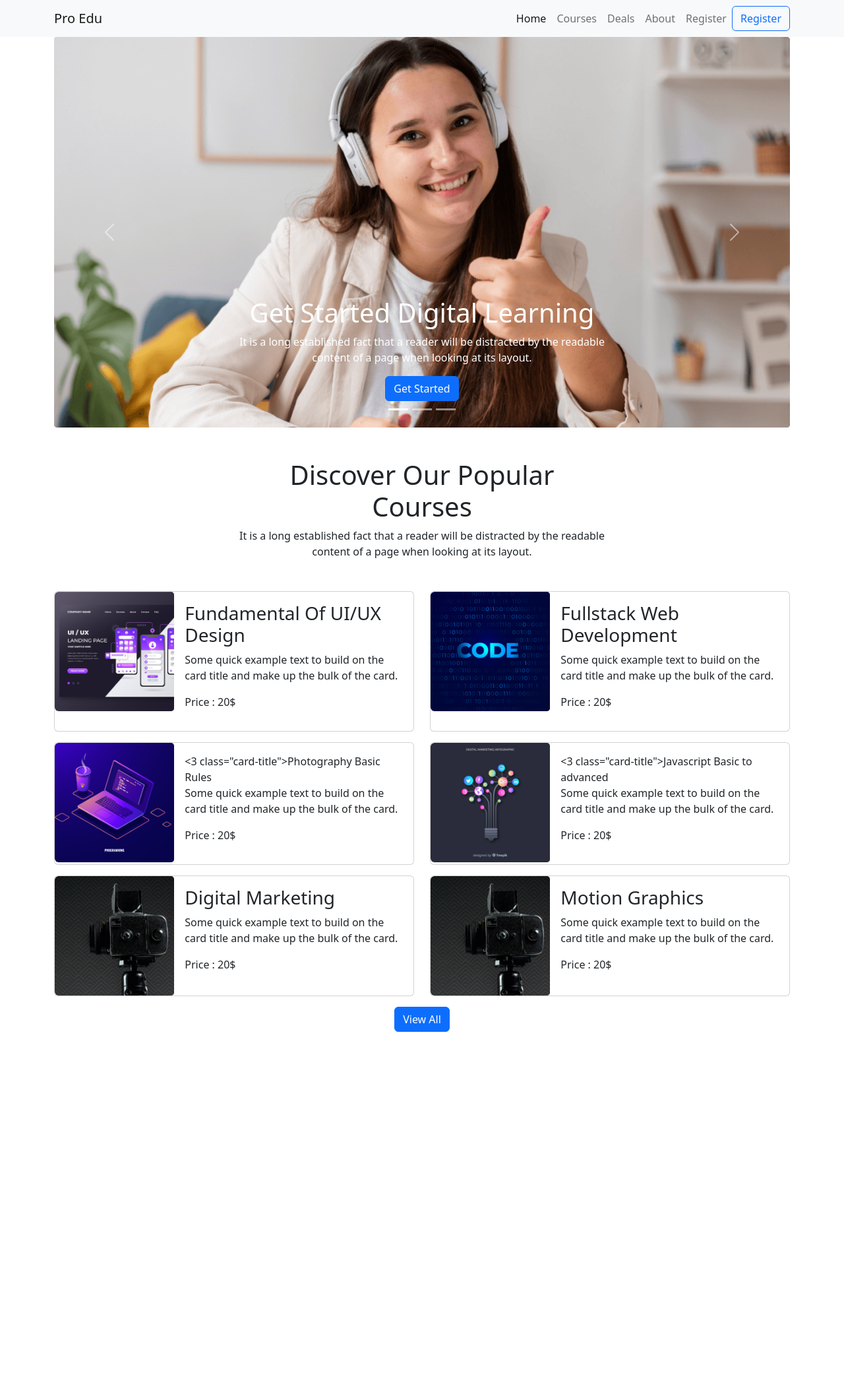
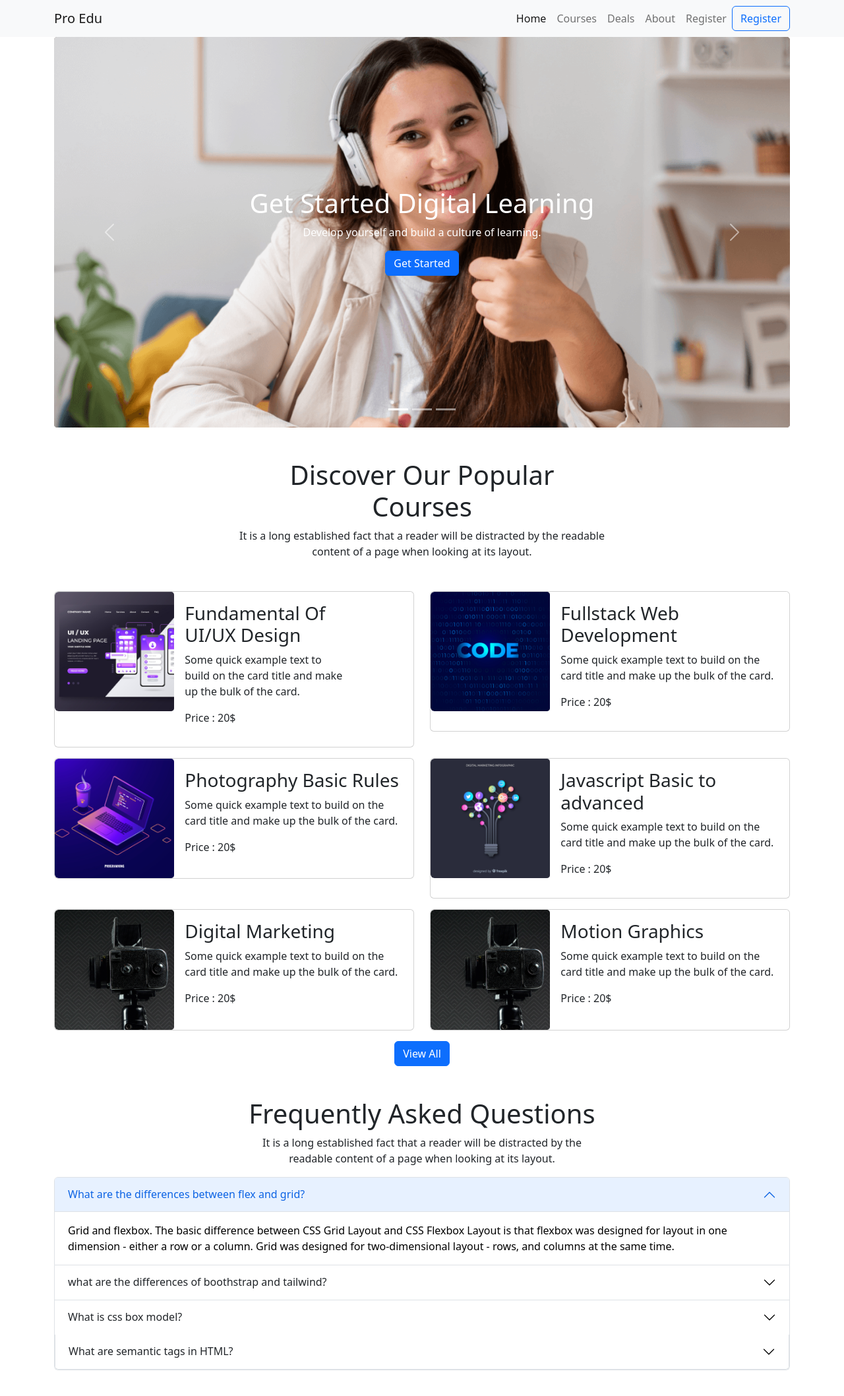
Before and after one commit to Md-Ashraful-Islam13/assignment-3, a plain HTML site: page index.html in a window 1280 px wide. Shown: the whole page at 66% size. Before the commit the page ends 1612 px from the top, so only its background shows below. Drawn offline with nearby package versions, Linux system fonts and the light colour scheme.

Commit message:
accordion hasbeen done

```diff
--- /dev/null
+++ b/css/style.css
@@ -0,0 +1,19 @@
+.carousel {
+    max-height: 600px;
+    overflow: hidden;
+  }
+  .carousel-item img {
+    min-width: 100%;
+    height: auto;
+}
+.carousel-inner > .carousel-item {
+    position: relative;
+    max-height: 600px;
+}
+
+.carousel-caption {
+    position: absolute;
+    top: 50%;
+    transform: translateY(-50%);
+    margin-bottom: 100px;
+}
--- a/index.html
+++ b/index.html
@@ -8,6 +8,7 @@
   <link rel="icon" type="image/x-icon" href="images/icon.png">
   <link href="https://cdn.jsdelivr.net/npm/bootstrap@5.2.0/dist/css/bootstrap.min.css" rel="stylesheet"
     integrity="sha384-gH2yIJqKdNHPEq0n4Mqa/HGKIhSkIHeL5AyhkYV8i59U5AR6csBvApHHNl/vI1Bx" crossorigin="anonymous">
+    <link rel="stylesheet" href="css/style.css">
 </head>
 
 <body>
@@ -56,30 +57,25 @@
         <div class="carousel-inner">
           <div class="image carousel-item active">
             <img src="images/cover/cover-1.png" class="d-block w-100" alt="...">
-            <div class="w-50 m-auto carousel-caption d-md-block">
-              <div class="w-100">
-                <h1>Get Started Digital Learning</h1>
-                <p>It is a long established fact that a reader will be distracted by the readable content of a page when
-                  looking at its layout.</p>
-                <button type="button" class="btn btn-primary">Get Started</button>
-              </div>
+            <div class="carousel-caption">
+              <h1 class="sm-fs-2">Get Started Digital Learning</h1>
+              <p class="sm-fs-1">Develop yourself and build a culture of learning.</p>
+              <button type="button" class="btn btn-primary">Get Started</button>
+            </div>
+          </div>
+          <div class="carousel-item">
+            <img src="images/cover/cover-2.jpg" class="d-block w-100" alt="...">
+            <div class="carousel-caption">
+              <h1 class="sm-fs-2">Get Started Digital Learning</h1>
+              <p class="sm-fs-1">Develop yourself and build a culture of learning.</p>
+              <button type="button" class="btn btn-primary">Get Started</button>
             </div>
           </div>
           <div class="carousel-item">
             <img src="images/cover/cover-3.jpg" class="d-block w-100" alt="...">
-            <div class="w-50 mx-auto carousel-caption  d-md-block">
-              <h1>Get Started Digital Learning</h1>
-              <p>It is a long established fact that a reader will be distracted by the readable content of a page when
-                looking at its layout.</p>
-              <button type="button" class="btn btn-primary">Get Started</button>
-            </div>
-          </div>
-          <div class="carousel-item">
-            <img src="images/cover/cover-1.png" class="d-block w-100" alt="...">
-            <div class="w-50 mx-auto carousel-caption d-md-block">
-              <h1>Get Started Digital Learning</h1>
-              <p>It is a long established fact that a reader will be distracted by the readable content of a page when
-                looking at its layout.</p>
+            <div class="carousel-caption">
+              <h1 class="sm-fs-2">Get Started Digital Learning</h1>
+              <p class="sm-fs-1">Develop yourself and build a culture of learning.</p>
               <button type="button" class="btn btn-primary">Get Started</button>
             </div>
           </div>
@@ -98,9 +94,8 @@
     </div>
     <!-- slider-end -->
   </header>
-  <!-- discover-section -->
-  <section class="discover">
-    <div class="container">
+  <!-- discover-section-start -->
+  <section class="discover container mb-5">
       <div class="discover-title my-5 w-50 text-center mx-auto">
         <h1>Discover Our Popular Courses</h1>
         <p>It is a long established fact that a reader will be distracted by the readable content of a page when looking
@@ -108,13 +103,13 @@
       </div>
       <!-- cards -->
       <div class="row">
-        <div class="col col-lg-6 col-md-12 col-sm-12 col-12">
-          <div class="card mb-3">
-            <div class="row g-0">
-              <div class="col-md-4">
+        <div class="col col-lg-6 col-md-12 col-sm-12 col-6 col-12">
+          <div class="card d-sm-flex   mb-3">
+            <div class="row g-0 sm-vr">
+              <div class="col-md-4 col-sm-12 col-sm-text-center  ">
                 <img src="images/course/course-1.png" class="img-fluid rounded-start" alt="...">
               </div>
-              <div class="col-md-8">
+              <div class="col-md-6 col-sm-12">
                 <div class="card-body">
                   <h3 class="card-title">Fundamental Of UI/UX Design</h3>
                   <p class="card-text">Some quick example text to build on the card title and make up the bulk of the
@@ -128,10 +123,10 @@
         <div class="col col-lg-6 col-md-12 col-sm-12 col-12">
           <div class="card mb-3">
             <div class="row g-0">
-              <div class="col-md-4">
+              <div class="col-md-4 col-sm-12">
                 <img src="images/course/course-2.png" class="img-fluid rounded-start" alt="...">
               </div>
-              <div class="col-md-8">
+              <div class="col-md-8 col-sm-12">
                 <div class="card-body">
                   <h3 class="card-title">Fullstack Web Development</h3>
                   <p class="card-text">Some quick example text to build on the card title and make up the bulk of the
@@ -145,12 +140,12 @@
         <div class="col col-lg-6 col-md-12 col-sm-12 col-12">
           <div class="card mb-3">
             <div class="row g-0">
-              <div class="col-md-4">
+              <div class="col-md-4 col-sm-12">
                 <img src="images/course/course-3.png" class="img-fluid rounded-start" alt="...">
               </div>
-              <div class="col-md-8">
+              <div class="col-md-8 col-sm-12">
                 <div class="card-body">
-                  <3 class="card-title">Photography Basic Rules</3>
+                  <h3 class="card-title">Photography Basic Rules</h3>
                   <p class="card-text">Some quick example text to build on the card title and make up the bulk of the
                     card.</p>
                   <p>Price : 20$</p>
@@ -159,15 +154,15 @@
             </div>
           </div>
         </div>
-        <div class="col col-lg-6 col-md-12 col-sm-12 col-12">
+        <div class="col-lg-6 col-md-12 col-sm-12 col-12">
           <div class="card mb-3">
             <div class="row g-0">
-              <div class="col-md-4">
+              <div class="col-md-4 col-sm-12">
                 <img src="images/course/course-4.png" class="img-fluid rounded-start" alt="...">
               </div>
-              <div class="col-md-8">
+              <div class="col-md-8 col-sm-12">
                 <div class="card-body">
-                  <3 class="card-title">Javascript Basic to advanced</3>
+                  <h3 class="card-title">Javascript Basic to advanced</h3>
                   <p class="card-text">Some quick example text to build on the card title and make up the bulk of the
                     card.</p>
                   <p>Price : 20$</p>
@@ -176,13 +171,13 @@
             </div>
           </div>
         </div>
-        <div class="col col-lg-6 col-md-12 col-sm-12 col-12">
+        <div class="col-lg-6 col-md-12 col-sm-12 col-12">
           <div class="card mb-3">
             <div class="row g-0">
-              <div class="col-md-4">
+              <div class="col-md-4 col-sm-12">
                 <img src="images/course/course-5.png" class="img-fluid rounded-start" alt="...">
               </div>
-              <div class="col-md-8">
+              <div class="col-md-8 col-sm-12">
                 <div class="card-body">
                   <h3 class="card-title">Digital Marketing</h3>
                   <p class="card-text">Some quick example text to build on the card title and make up the bulk of the
@@ -193,13 +188,13 @@
             </div>
           </div>
         </div>
-        <div class="col col-lg-6 col-md-12 col-sm-12 col-12">
+        <div class="col-lg-6 col-md-12 col-sm-12 col-12">
           <div class="card mb-3">
             <div class="row g-0">
-              <div class="col-md-4">
+              <div class="col-md-4 col-sm-12">
                 <img src="images/course/course-5.png" class="img-fluid rounded-start" alt="...">
               </div>
-              <div class="col-md-8">
+              <div class="col-md-8 col-sm-12">
                 <div class="card-body">
                   <h3 class="card-title">Motion Graphics</h3>
                   <p class="card-text">Some quick example text to build on the card title and make up the bulk of the
@@ -211,12 +206,71 @@
           </div>
         </div>
       </div>
-    </div>
+
     <div class="container d-flex justify-content-center mb-5">
       <button type="button" class="btn btn-primary">View All</button>
     </div>
   </section>
   <!-- discover-section-end -->
+  <!-- asked-question-section- start-->
+
+  <section class="asked-question container my-5 ">
+    <div class="row w-50 text-center m-auto">
+          <div class="col-12">
+            <h1>Frequently Asked Questions</h1>
+            <p>It is a long established fact that a reader will be distracted by the readable content of a page when looking at its layout.</p>
+          </div>
+    </div>
+    <div class="accordion" id="accordionExample">
+      <div class="accordion-item">
+        <h2 class="accordion-header" id="headingOne">
+          <button class="accordion-button" type="button" data-bs-toggle="collapse" data-bs-target="#collapseOne" aria-expanded="true" aria-controls="collapseOne">
+            What are the differences between flex and grid?          </button>
+        </h2>
+        <div id="collapseOne" class="accordion-collapse collapse show" aria-labelledby="headingOne" data-bs-parent="#accordionExample">
+          <div class="accordion-body">
+            Grid and flexbox. The basic difference between CSS Grid Layout and CSS Flexbox Layout is that flexbox was designed for layout in one dimension - either a row or a column. Grid was designed for two-dimensional layout - rows, and columns at the same time.
+          </div>
+        </div>
+      </div>
+      <div class="accordion-item">
+        <h2 class="accordion-header" id="headingTwo">
+          <button class="accordion-button collapsed" type="button" data-bs-toggle="collapse" data-bs-target="#collapseTwo" aria-expanded="false" aria-controls="collapseTwo">
+            what are the differences of boothstrap and tailwind?
+          </button>
+        </h2>
+        <div id="collapseTwo" class="accordion-collapse collapse" aria-labelledby="headingTwo" data-bs-parent="#accordionExample">
+          <div class="accordion-body">
+            Bootstrap comes with a set of pre-styled responsive, mobile-first components that possess a definite UI kit. Tailwind CSS uses a set of utility classes to create a neat UI with more flexibility and uniqueness. Sites created using Bootstrap follow the generic pattern that makes them look identical.
+          </div>
+        </div>
+      </div>
+      <div class="accordion-item">
+        <h2 class="accordion-header" id="headingThree">
+          <button class="accordion-button collapsed" type="button" data-bs-toggle="collapse" data-bs-target="#collapseThree" aria-expanded="false" aria-controls="collapseThree">
+            What is css box model?
+          </button>
+        </h2>
+        <div id="collapseThree" class="accordion-collapse collapse" aria-labelledby="headingThree" data-bs-parent="#accordionExample">
+          <div class="accordion-body">
+            In CSS, the term "box model" is used when talking about design and layout. The CSS box model is essentially a box that wraps around every HTML element. It consists of: margins, borders, padding, and the actual content.
+        </div>
+      </div>
+      <div class="accordion-item">
+        <h2 class="accordion-header" id="headingFour">
+          <button class="accordion-button collapsed" type="button" data-bs-toggle="collapse" data-bs-target="#collapseFour" aria-expanded="false" aria-controls="collapseFour">
+            What are semantic tags in HTML?
+          </button>
+        </h2>
+        <div id="collapseFour" class="accordion-collapse collapse" aria-labelledby="headingFour" data-bs-parent="#accordionExample">
+          <div class="accordion-body">
+            A semantic element clearly describes its meaning to both the browser and the developer. Examples of non-semantic elements: <div> and <span> - Tells nothing about its content. Examples of semantic elements: <form> , <table> , and <article> - Clearly defines its content.
+          </div>
+        </div>
+      </div>
+    </div>
+  </section>
+  <!-- asked-question-section- end-->
 
 
 
```
